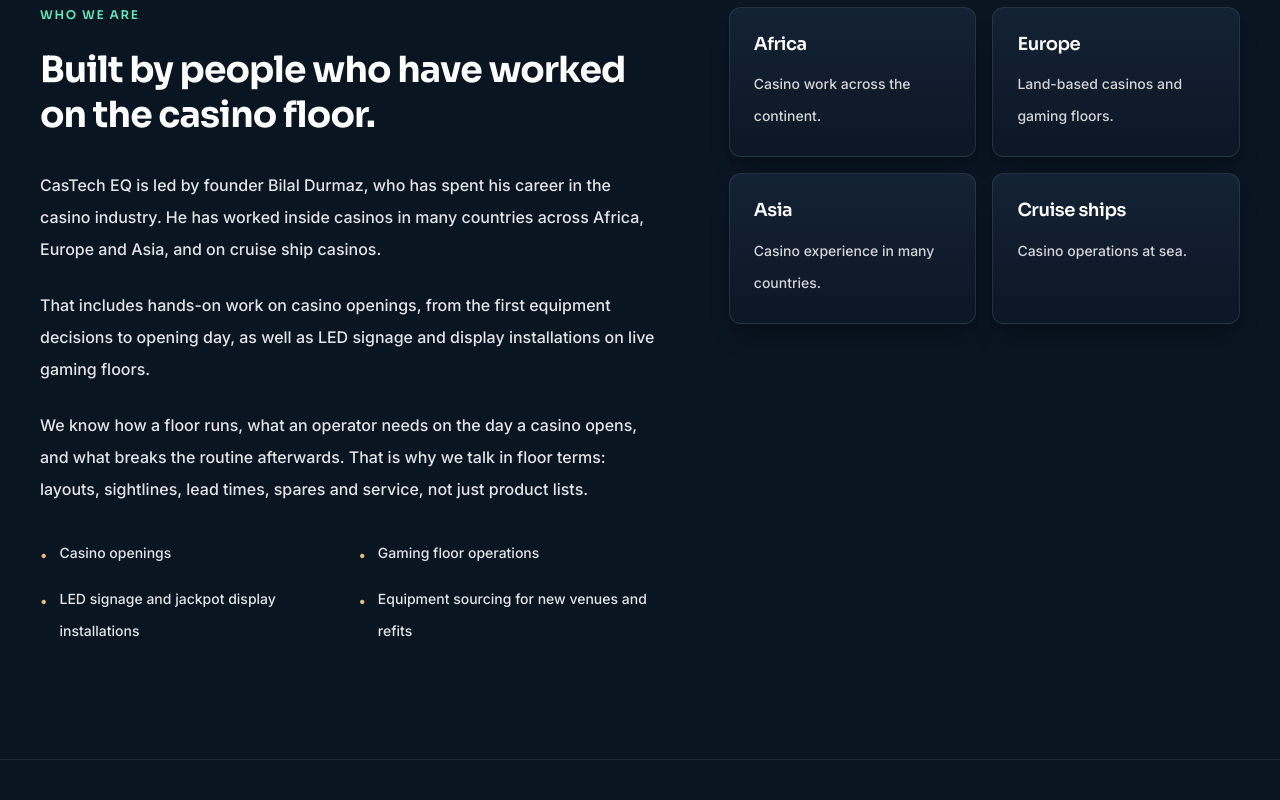
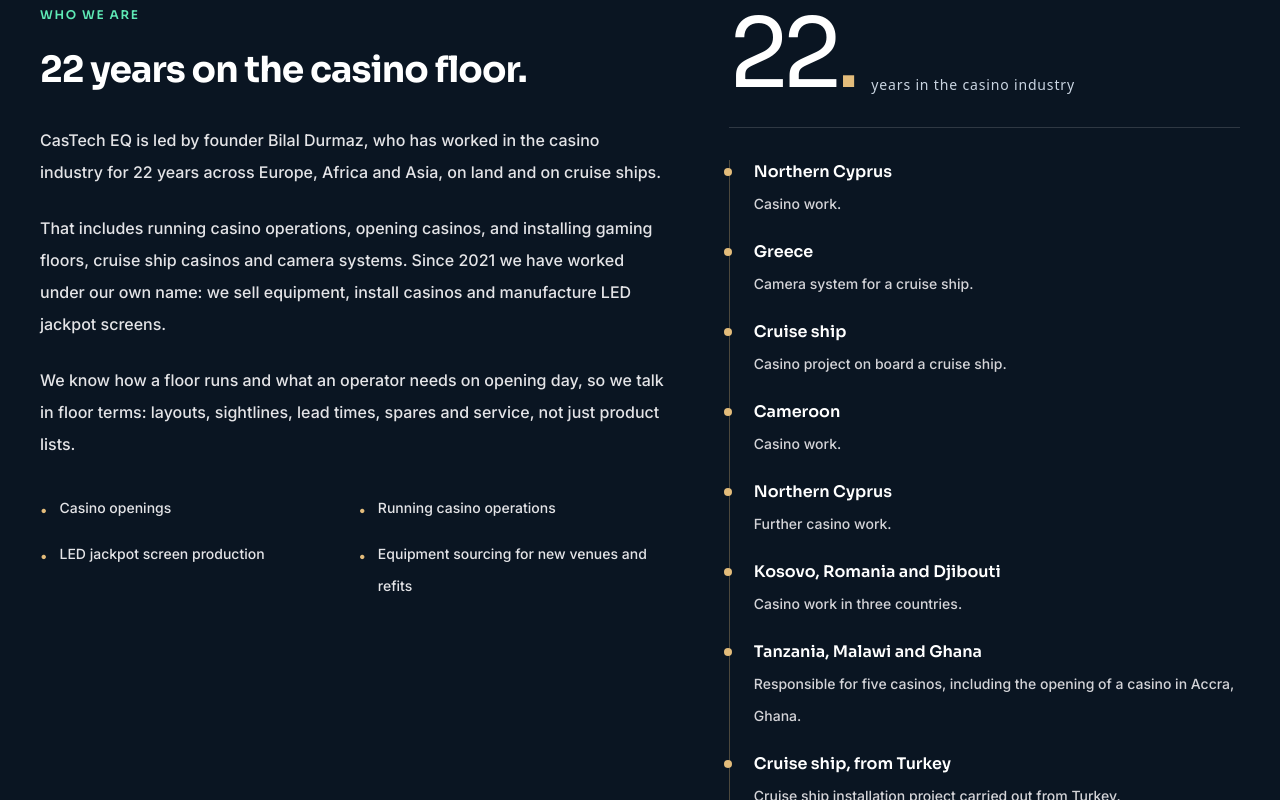
Before and after one commit to blldrmz/castech-site, a Next.js app: page /about in a window 1280 px wide. Shown: the part 1520-2320 px from the top of the page. Built offline with nearby package versions, Linux system fonts and the light colour scheme.

Commit message:
About: 22-year experience timeline
Co-Authored-By: Claude Sonnet 5.5 <noreply@anthropic.com>
Claude-Session: https://claude.ai/code/session_0133G4p49qYqMAxySrqYNgFv

```diff
--- a/src/app/about/page.tsx
+++ b/src/app/about/page.tsx
@@ -6,7 +6,7 @@ import { aboutBackground, aboutPageContent } from "@/content/aboutPage";
 
 export const metadata = pageMeta(
   "About",
-  "CasTech EQ by Virexa AI Technologies s.r.o.: casino industry experience in Africa, Europe, Asia and on cruise ships, own-production LED jackpot screens, used slot machines and refurbished shufflers.",
+  "CasTech EQ by Virexa AI Technologies s.r.o.: 22 years of casino industry experience across Europe, Africa, Asia and cruise ships, own-production LED jackpot screens, used slot machines and refurbished shufflers.",
   "/about/",
 );
 
@@ -63,13 +63,23 @@ export default function AboutPage() {
                 ))}
               </ul>
             </div>
-            <div className="grid gap-4 self-start sm:grid-cols-2">
-              {aboutBackground.regions.map((r) => (
-                <div key={r.title} className="castech-card-product p-6">
-                  <h3 className="castech-card-title">{r.title}</h3>
-                  <p className="castech-body mt-3 text-sm text-zinc-300">{r.text}</p>
-                </div>
-              ))}
+            <div className="self-start">
+              <div className="flex items-end gap-4 border-b border-white/15 pb-6">
+                <span className="font-heading text-7xl font-extralight leading-none tracking-[-.06em] text-white sm:text-8xl">
+                  {aboutBackground.yearsLabel}
+                  <span className="text-[#e3bc7b]">.</span>
+                </span>
+                <span className="pb-2 text-sm tracking-[.06em] text-slate-300">{aboutBackground.yearsText}</span>
+              </div>
+              <ol className="mt-8 space-y-5 border-l border-[#e3bc7b]/30 pl-6">
+                {aboutBackground.timeline.map((t, i) => (
+                  <li key={i} className="relative">
+                    <span aria-hidden="true" className="absolute -left-[30px] top-2 h-2 w-2 rounded-full bg-[#e3bc7b]" />
+                    <p className="font-heading text-base font-semibold text-white">{t.place}</p>
+                    <p className="castech-body mt-1 text-sm text-zinc-300">{t.text}</p>
+                  </li>
+                ))}
+              </ol>
             </div>
           </div>
         </div>
--- a/src/content/aboutPage.ts
+++ b/src/content/aboutPage.ts
@@ -17,22 +17,31 @@ export const aboutPageContent = {
 
 export const aboutBackground = {
   eyebrow: "Who we are",
-  title: "Built by people who have worked on the casino floor.",
+  title: "22 years on the casino floor.",
+  yearsLabel: "22",
+  yearsText: "years in the casino industry",
   paragraphs: [
-    "CasTech EQ is led by founder Bilal Durmaz, who has spent his career in the casino industry. He has worked inside casinos in many countries across Africa, Europe and Asia, and on cruise ship casinos.",
-    "That includes hands-on work on casino openings, from the first equipment decisions to opening day, as well as LED signage and display installations on live gaming floors.",
-    "We know how a floor runs, what an operator needs on the day a casino opens, and what breaks the routine afterwards. That is why we talk in floor terms: layouts, sightlines, lead times, spares and service, not just product lists.",
+    "CasTech EQ is led by founder Bilal Durmaz, who has worked in the casino industry for 22 years across Europe, Africa and Asia, on land and on cruise ships.",
+    "That includes running casino operations, opening casinos, and installing gaming floors, cruise ship casinos and camera systems. Since 2021 we have worked under our own name: we sell equipment, install casinos and manufacture LED jackpot screens.",
+    "We know how a floor runs and what an operator needs on opening day, so we talk in floor terms: layouts, sightlines, lead times, spares and service, not just product lists.",
   ],
-  regions: [
-    { title: "Africa", text: "Casino work across the continent." },
-    { title: "Europe", text: "Land-based casinos and gaming floors." },
-    { title: "Asia", text: "Casino experience in many countries." },
-    { title: "Cruise ships", text: "Casino operations at sea." },
+  timeline: [
+    { place: "Northern Cyprus", text: "Casino work." },
+    { place: "Greece", text: "Camera system for a cruise ship." },
+    { place: "Cruise ship", text: "Casino project on board a cruise ship." },
+    { place: "Cameroon", text: "Casino work." },
+    { place: "Northern Cyprus", text: "Further casino work." },
+    { place: "Kosovo, Romania and Djibouti", text: "Casino work in three countries." },
+    { place: "Tanzania, Malawi and Ghana", text: "Responsible for five casinos, including the opening of a casino in Accra, Ghana." },
+    { place: "Cruise ship, from Turkey", text: "Cruise ship installation project carried out from Turkey." },
+    { place: "Montenegro, Budva", text: "Casino work." },
+    { place: "Georgia", text: "Casino work." },
+    { place: "2021 to today", text: "CasTech under our own name: equipment sales, casino installation and LED jackpot screen production." },
   ],
   highlights: [
     "Casino openings",
-    "Gaming floor operations",
-    "LED signage and jackpot display installations",
+    "Running casino operations",
+    "LED jackpot screen production",
     "Equipment sourcing for new venues and refits",
   ],
 } as const;
```
